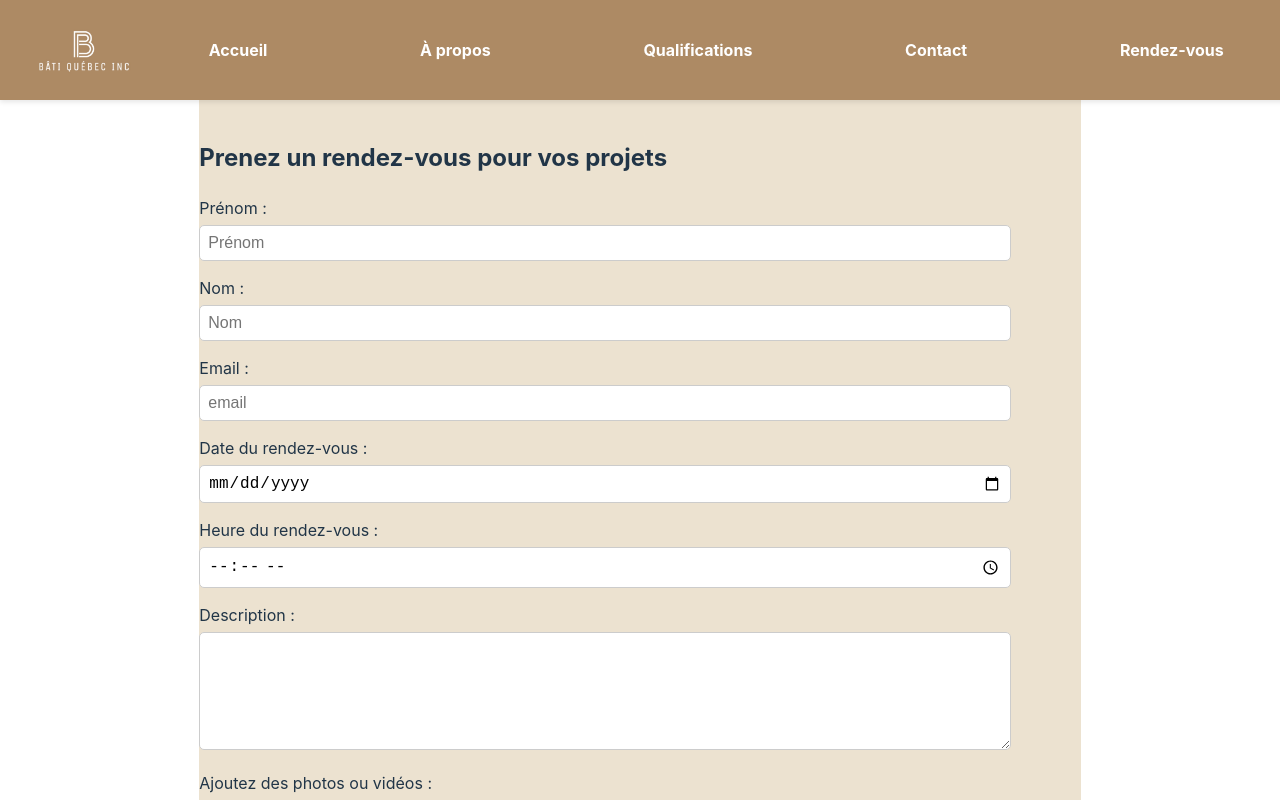
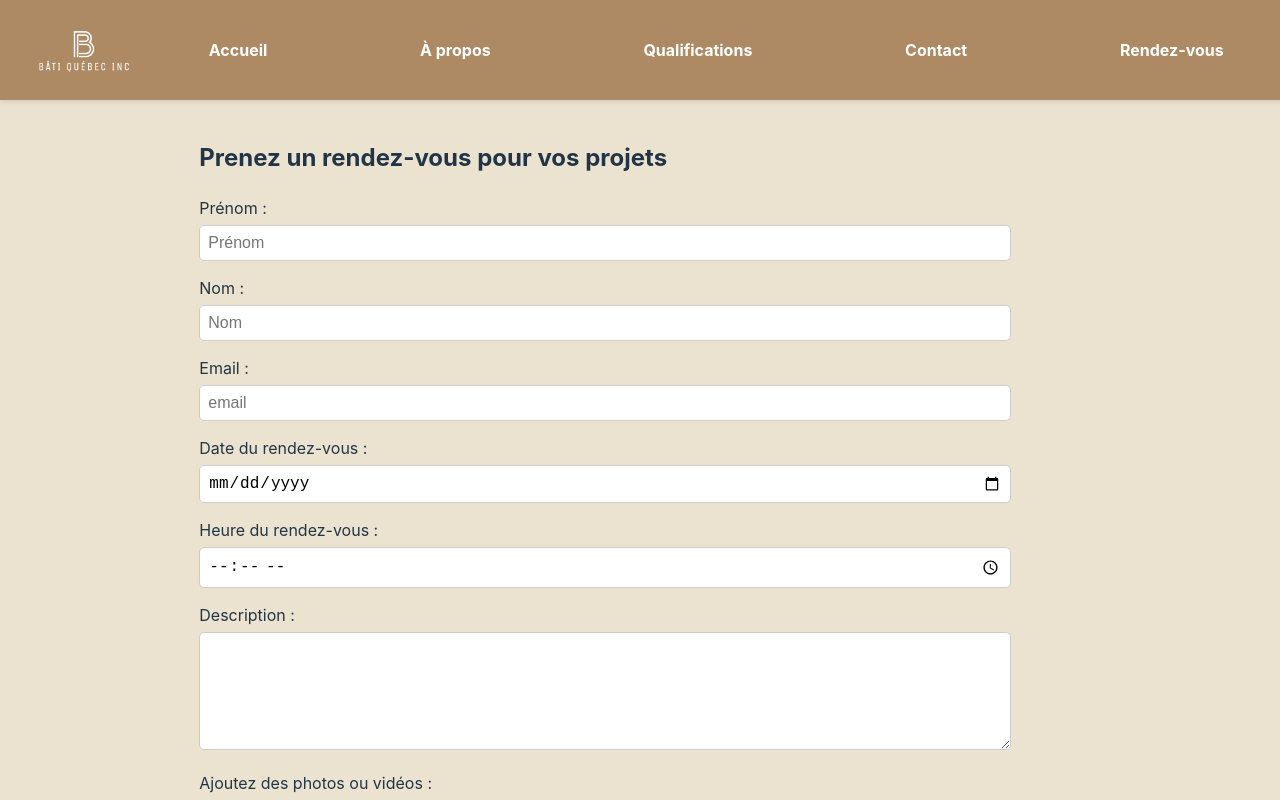
Before and after one commit to MyriamAssam/bati, a React (Vite) app: page /rdv in a window 1280 px wide. Shown: the top 800 px of the page. Built offline with nearby package versions, Linux system fonts and the light colour scheme.

Commit message:
Ajustement style

```diff
--- a/src/App.css
+++ b/src/App.css
@@ -1,18 +1,23 @@
-#root,
-body,
-html {
+#root {
+  display: flex;
+  flex-direction: column;
+  min-height: 100vh;
+}
+
+main {
+  flex-grow: 1;
+
+  padding: 20px;
+}
+
+html,
+body {
   display: flex;
   flex-direction: column;
   min-height: 100vh;
   margin: 0;
   padding: 0;
-}
-
-/* ✅ Main doit prendre tout l’espace disponible */
-main {
-  flex-grow: 1;
-  /* Force main à occuper l’espace restant */
-  padding: 20px;
+  background-color: #ECE2D0;
 }
 
 @keyframes fadeInAnimation {
```
